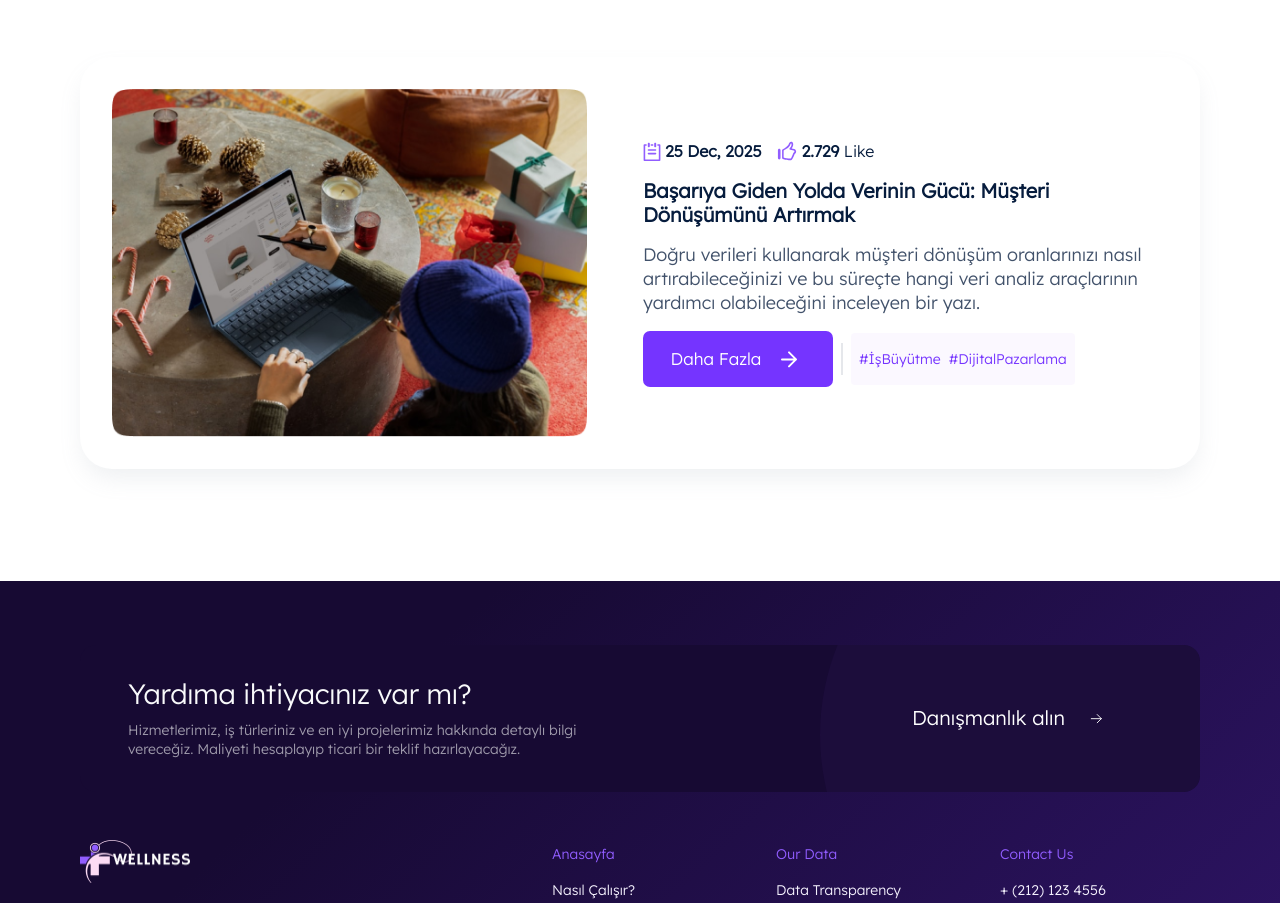
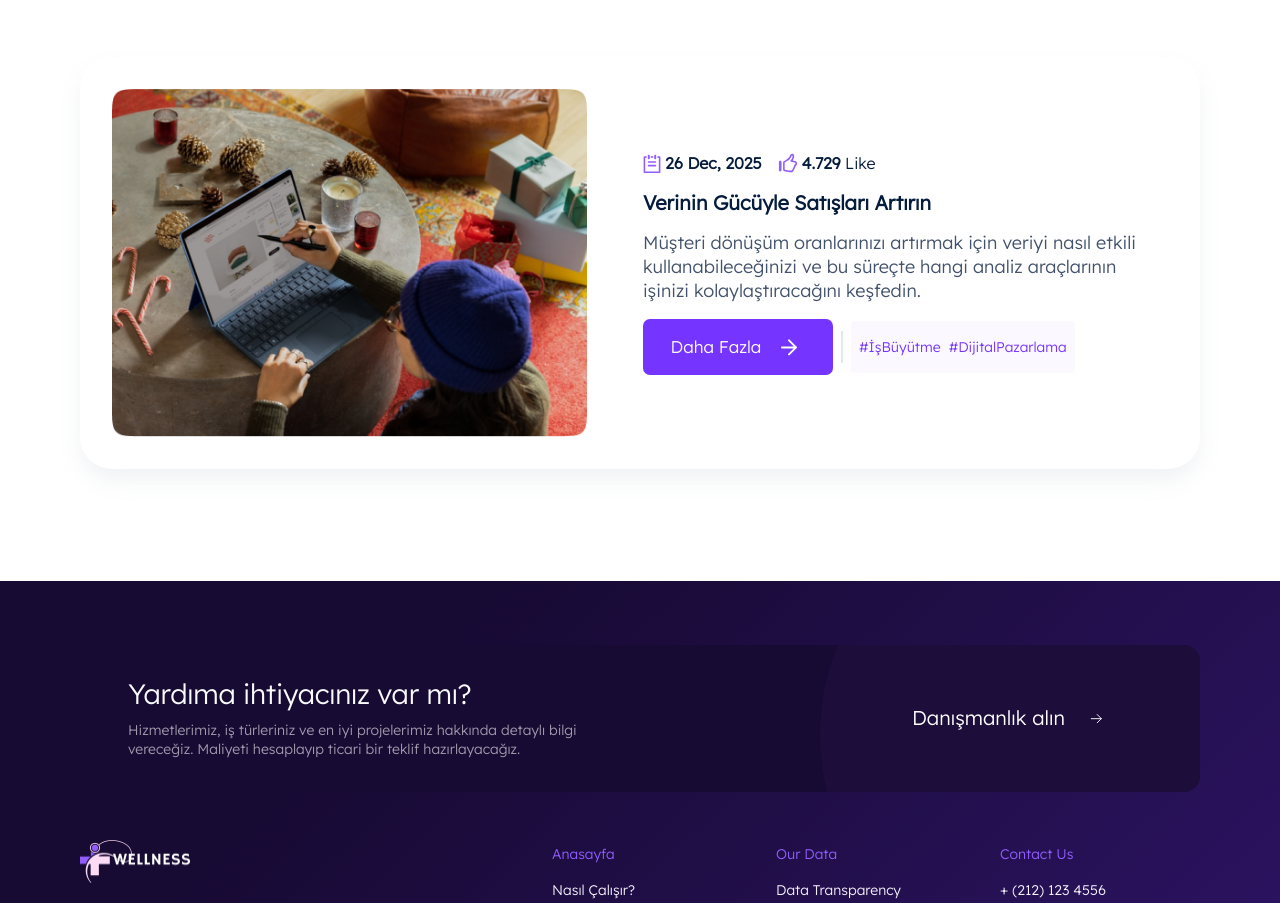
Before and after one commit to Medyanes-360/big-data-sale, a Next.js app: page /blog in a window 1280 px wide. Shown: the part 1660-2563 px from the top of the page. Built offline with nearby package versions, Linux system fonts and the light colour scheme.

Commit message:
feat: add tab switching functionality to BlogPage links

```diff
--- a/components/blog/blogSection/index.jsx
+++ b/components/blog/blogSection/index.jsx
@@ -1,26 +1,53 @@
+"use client";
+
 import Link from "next/link";
 import BlogPostSection from "./blogPostSection";
 import FormSection from "./formSection";
 import blogAreaMockData from "@/public/blogAreaMockData";
 import PageContainer from "@/containers/PageContainers";
+import { useState } from "react";
 
 const BlogSection = () => {
+  const [activeTab, setActiveTab] = useState("En son ekleyenler");
+  const latestTab = blogAreaMockData;
+  const favoritesTab = [...blogAreaMockData].reverse();
+  const currentTab = activeTab === "En son ekleyenler" ? latestTab : favoritesTab;
+
   return (
     <section className="py-6 lg:py-20">
       <PageContainer>
         <div className="flex text-lg font-normal font-Inter">
           <Link
-            href=""
-            className="px-2 py-2 text-tertiary400 border-b-[3px] border-tertiary400"
+            href="#"
+            onClick={(e) => {
+              e.preventDefault();
+              setActiveTab("En son ekleyenler");
+            }}
+            className={`px-2 py-2 ${
+              activeTab === "En son ekleyenler"
+                ? "text-tertiary400 border-b-[3px] border-tertiary400"
+                : "text-tertiary-800"
+            }`}
           >
             En son ekleyenler
           </Link>
-          <Link href="" className="px-2 py-2 text-tertiary-800 ">
+          <Link
+            href="#"
+            onClick={(e) => {
+              e.preventDefault();
+              setActiveTab("En Favoriler");
+            }}
+            className={`px-2 py-2 ${
+              activeTab === "En Favoriler"
+                ? "text-tertiary400 border-b-[3px] border-tertiary400"
+                : "text-tertiary-800"
+            }`}
+          >
             En Favoriler
           </Link>
         </div>
 
-        {blogAreaMockData?.map((item, index) => (
+        {currentTab?.map((item, index) => (
           <div key={item.id} className="py-8">
             <BlogPostSection data={item} />
             {(index + 1) % 2 === 0 && <FormSection />}
--- a/public/blogAreaMockData.js
+++ b/public/blogAreaMockData.js
@@ -28,12 +28,12 @@ const blogAreaMockData = [
   },
   {
     id: 3,
-    title: "Başarıya Giden Yolda Verinin Gücü: Müşteri Dönüşümünü Artırmak",
+    title: "Verinin Gücüyle Satışları Artırın",
     summary:
-      "Doğru verileri kullanarak müşteri dönüşüm oranlarınızı nasıl artırabileceğinizi ve bu süreçte hangi veri analiz araçlarının yardımcı olabileceğini inceleyen bir yazı.",
-    likes: 2.729,
-    comments: 45,
-    date: "25 Dec, 2025",
+      "Müşteri dönüşüm oranlarınızı artırmak için veriyi nasıl etkili kullanabileceğinizi ve bu süreçte hangi analiz araçlarının işinizi kolaylaştıracağını keşfedin.",
+    likes: 4.729,
+    comments: 25,
+    date: "26 Dec, 2025",
     label:["İşBüyütme","DijitalPazarlama"],
     image: blog3
   },
```
